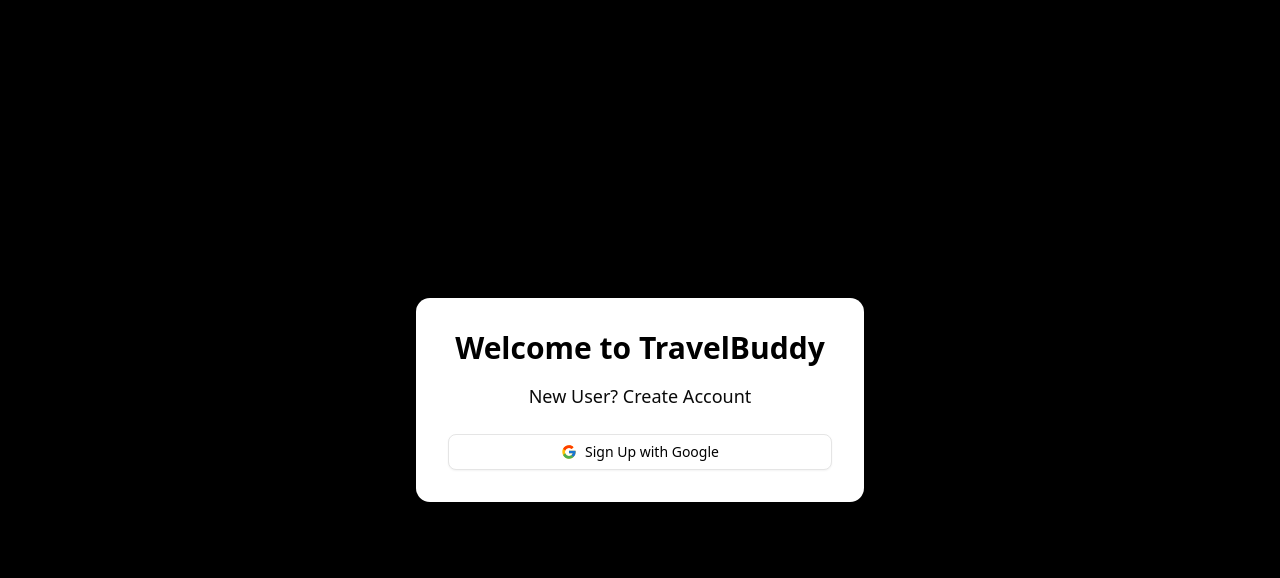
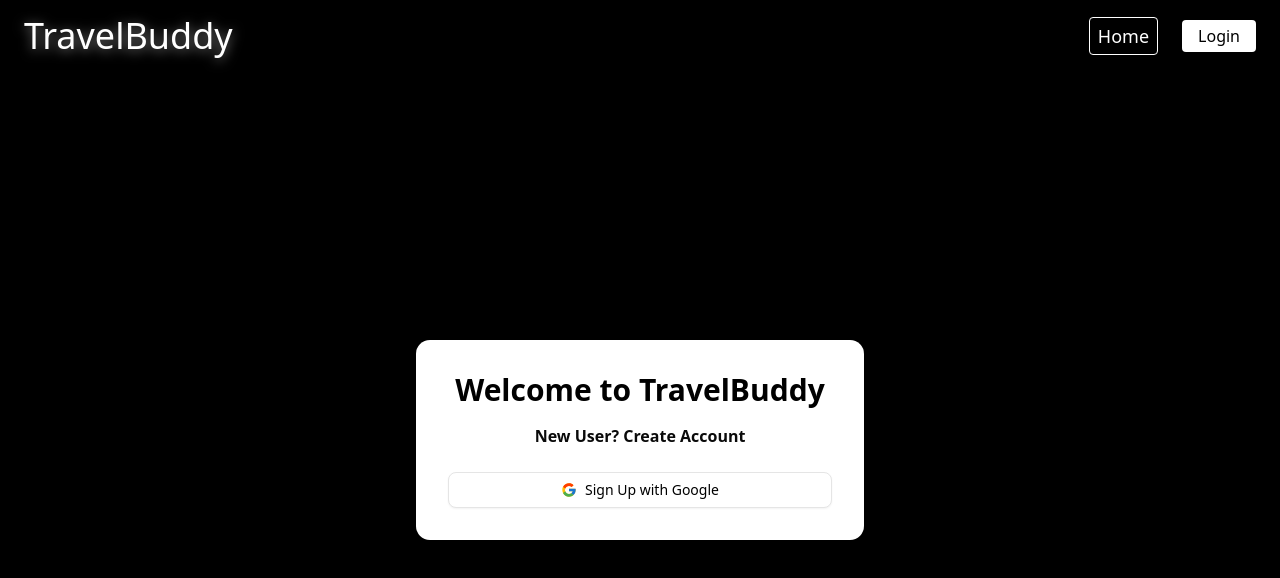
Before and after one commit to himanshu8github/TravelBuddy, a React (Vite) app in the folder client/: page /signup in a window 1280 px wide. Shown: the top 578 px of the page. Built offline with nearby package versions, Linux system fonts and the light colour scheme; no server answers.

Commit message:
build ui of login/signup and integrate firebase auth

```diff
--- a/client/src/App.jsx
+++ b/client/src/App.jsx
@@ -1,6 +1,7 @@
 import { BrowserRouter as Router, Routes, Route } from "react-router-dom";
 import Home from "./pages/Home";
 import Signup from './pages/Signup'
+import Login from './pages/Login'
 import Explore from "./pages/Explore";
 import Destination from "./pages/Destination";
 import Dashboard from './pages/Dashboard';
@@ -13,6 +14,7 @@
         <Route path="/" element={<Home />} />
         {/* <Route path="/explore" element={<Explore />} /> */}
                <Route path="/signup" element={<Signup />} />
+                <Route path="/login" element={<Login />} />
         <Route path="/destination/:id" element={<Destination />} />
            <Route path="/dashboard" element={<Dashboard />} />
       </Routes>
--- /dev/null
+++ b/client/src/components/Nav.jsx
@@ -0,0 +1,86 @@
+import { useState } from "react";
+import { Link, useLocation } from "react-router-dom";
+
+const Nav = () => {
+  const [menuOpen, setMenuOpen] = useState(false);
+  const location = useLocation();
+  const path = location.pathname;
+
+  const isSignup = path === "/signup";
+  const isLogin = path === "/login";
+
+  return (
+    <div className="bg-black/30 backdrop-blur-sm px-6 py-4 fixed w-full z-50 shadow-sm">
+      <div className="max-w-7xl mx-auto flex justify-between items-center">
+        {/* Logo / Brand Name */}
+        <Link to="/">
+          <h1 className="text-3xl md:text-4xl text-white cursor-pointer drop-shadow-[0_2px_6px_rgba(255,255,255,0.5)]">
+            TravelBuddy
+          </h1>
+        </Link>
+
+        {/* Desktop Menu */}
+        <div className="hidden md:flex space-x-6 items-center">
+         <Link
+  to="/"
+  className="text-white text-lg font-medium px-2 py-1 rounded border border-white hover:border-gray-300 transition duration-300"
+>
+  Home
+</Link>
+
+          {isSignup && (
+            <Link
+              to="/login"
+              className="bg-white text-black px-4 py-1 rounded shadow hover:shadow-lg transition duration-300"
+            >
+              Login
+            </Link>
+          )}
+
+          {isLogin && (
+            <Link
+              to="/signup"
+              className="bg-white text-black px-4 py-1 rounded shadow hover:shadow-lg transition duration-300"
+            >
+              Signup
+            </Link>
+          )}
+        </div>
+      </div>
+
+      {/* Mobile Menu */}
+      {menuOpen && (
+        <div className="md:hidden mt-4 space-y-3 bg-black/70 rounded px-4 py-3 backdrop-blur-sm">
+        <Link
+  to="/"
+  className="block text-white text-lg"
+  onClick={() => setMenuOpen(false)}
+>
+  Home
+</Link>
+
+          {isSignup && (
+            <Link
+              to="/login"
+              className="block text-white text-lg"
+              onClick={() => setMenuOpen(false)}
+            >
+              Login
+            </Link>
+          )}
+          {isLogin && (
+            <Link
+              to="/signup"
+              className="block text-white text-lg"
+              onClick={() => setMenuOpen(false)}
+            >
+              Signup
+            </Link>
+          )}
+        </div>
+      )}
+    </div>
+  );
+};
+
+export default Nav;
--- a/client/src/pages/Login.jsx
+++ b/client/src/pages/Login.jsx
@@ -0,0 +1,68 @@
+import { GoogleAuthProvider, signInWithPopup } from "firebase/auth";
+import { auth } from "../firebase";
+import { Button } from "@/components/ui/button";
+import { FcGoogle } from "react-icons/fc";
+import { useNavigate } from "react-router-dom";
+import { useState } from "react";
+import Nav from "../components/Nav";
+
+const Login = () => {
+  const navigate = useNavigate();
+  const [success, setSuccess] = useState(false);
+  const [loading, setLoading] = useState(false);
+
+  const handleGoogleLogin = async () => {
+    if (loading) return;
+    setLoading(true);
+
+    try {
+      const provider = new GoogleAuthProvider();
+      const result = await signInWithPopup(auth, provider);
+      console.log("User logged in:", result.user);
+      setSuccess(true);
+
+      setTimeout(() => {
+        navigate("/dashboard"); // 🔁 Redirect to dashboard
+      }, 1000);
+    } catch (error) {
+      console.error("Google login error:", error.message);
+    } finally {
+      setLoading(false);
+    }
+  };
+
+  return (
+    <>
+      {/* Navbar fixed at top */}
+      <div className="fixed top-0 left-0 w-full z-50">
+        <Nav />
+      </div>
+
+      {/* Page content with padding to offset navbar height */}
+      <div className="bg-black min-h-screen pt-24 flex items-center justify-center">
+        <div className="bg-white p-8 rounded-xl shadow-lg w-full max-w-md text-center">
+          <h2 className="text-3xl font-bold mb-4 text-black">Welcome to TravelBuddy</h2>
+          <p className="text-s font-bold mb-6">Login using your Google account</p>
+
+          <Button
+            onClick={handleGoogleLogin}
+            className="w-full flex items-center justify-center gap-2 bg-white text-black border hover:bg-gray-100"
+            variant="outline"
+            disabled={loading}
+          >
+            <FcGoogle size={20} />
+            {loading ? "Logging in..." : "Login with Google"}
+          </Button>
+
+          {success && (
+            <div className="mt-4 text-green-600 font-semibold">
+              Successfully Logged In!
+            </div>
+          )}
+        </div>
+      </div>
+    </>
+  );
+};
+
+export default Login;
--- a/client/src/pages/Signup.jsx
+++ b/client/src/pages/Signup.jsx
@@ -4,47 +4,64 @@
 import { FcGoogle } from "react-icons/fc";
 import { useNavigate } from "react-router-dom";
 import { useState } from "react";
+import Nav from "../components/Nav";
 
 const Signup = () => {
   const navigate = useNavigate();
   const [success, setSuccess] = useState(false);
+  const [loading, setLoading] = useState(false); // ✅ You missed this line
 
   const handleGoogleSignup = async () => {
+    if (loading) return;
+    setLoading(true);
+
+    try {
       const provider = new GoogleAuthProvider();
-    try {
       const result = await signInWithPopup(auth, provider);
       console.log("User signed up:", result.user);
       setSuccess(true);
 
-      // show popup for 1 second then redirect to login
       setTimeout(() => {
         navigate("/login");
       }, 1000);
     } catch (error) {
       console.error("Google signup error:", error.message);
+    } finally {
+      setLoading(false);
     }
   };
 
   return (
-    <div className="flex items-center justify-center min-h-screen bg-black">
+    <>
+      {/* Fixed navbar */}
+      <div className="fixed top-0 left-0 w-full z-50">
+        <Nav />
+      </div>
+
+      {/* Signup content with padding to avoid overlap */}
+      <div className="bg-black min-h-screen pt-20 flex items-center justify-center">
         <div className="bg-white p-8 rounded-xl shadow-lg w-full max-w-md text-center">
           <h2 className="text-3xl font-bold mb-4 text-black">Welcome to TravelBuddy</h2>
-        <p className="text-lg mb-6">New User? Create Account</p>
+          <p className="text-s font-bold mb-6">New User? Create Account</p>
 
           <Button
             onClick={handleGoogleSignup}
             className="w-full flex items-center justify-center gap-2 bg-white text-black border"
             variant="outline"
+            disabled={loading} // 🔒 Disable while signing up
           >
             <FcGoogle size={20} />
-          Sign Up with Google
+            {loading ? "Signing up..." : "Sign Up with Google"}
           </Button>
 
           {success && (
-          <div className="mt-4 text-green-600 font-semibold">✅ Successfully signed up!</div>
+            <div className="mt-4 text-green-600 font-semibold">
+              ✅ Successfully signed up!
+            </div>
           )}
         </div>
       </div>
+    </>
   );
 };
 
```
Also changed, not shown: 1 other file (tests, documents, lock files or other folders). Lines whose indentation alone changed are shown as unchanged.
